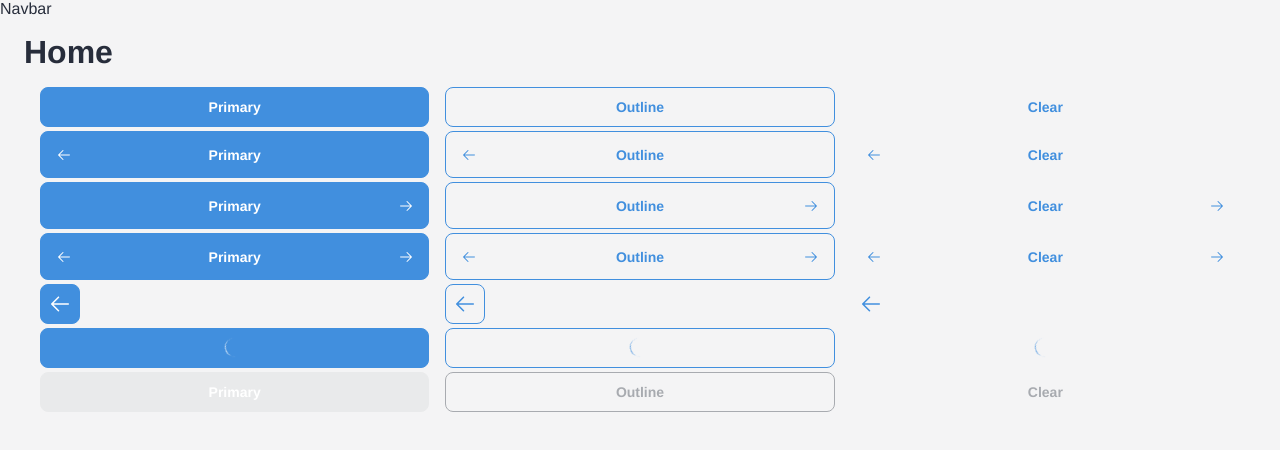
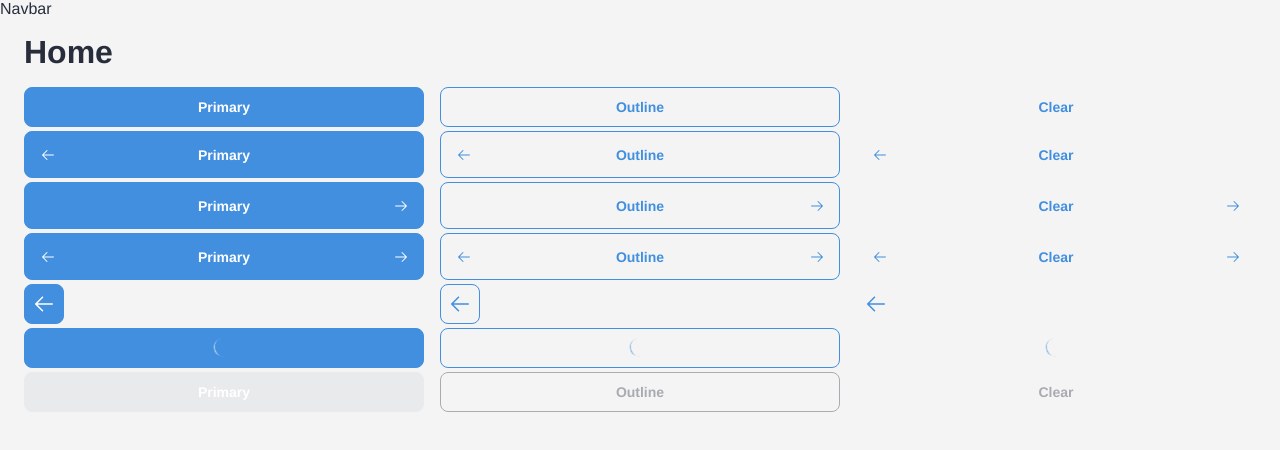
Before and after one commit to ysebasst/url-manager, a React (Vite) app: page / in a window 1280 px wide. Shown: the top 450 px of the page. Built offline with nearby package versions, Linux system fonts and the light colour scheme.

Commit message:
Ajuste padding home

```diff
--- a/src/pages/Home.tsx
+++ b/src/pages/Home.tsx
@@ -48,7 +48,7 @@ export const Home: React.FC = () => {
         display: 'grid',
         gridTemplateColumns: 'repeat(3, 1fr)',
         gap: '0.25rem 1rem',
-        padding: '1rem',
+        padding: '1rem 0',
       }}>
         {
           buttonList.map((button) => (
```
